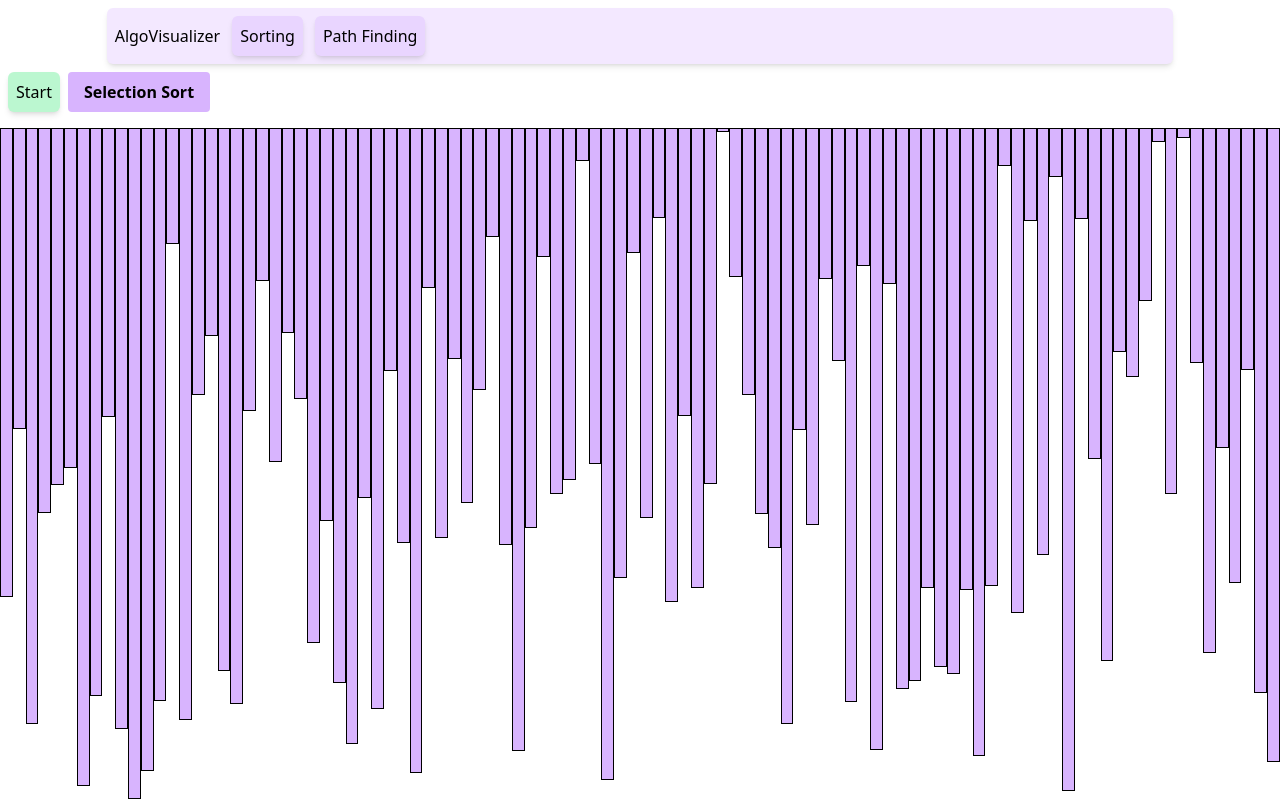
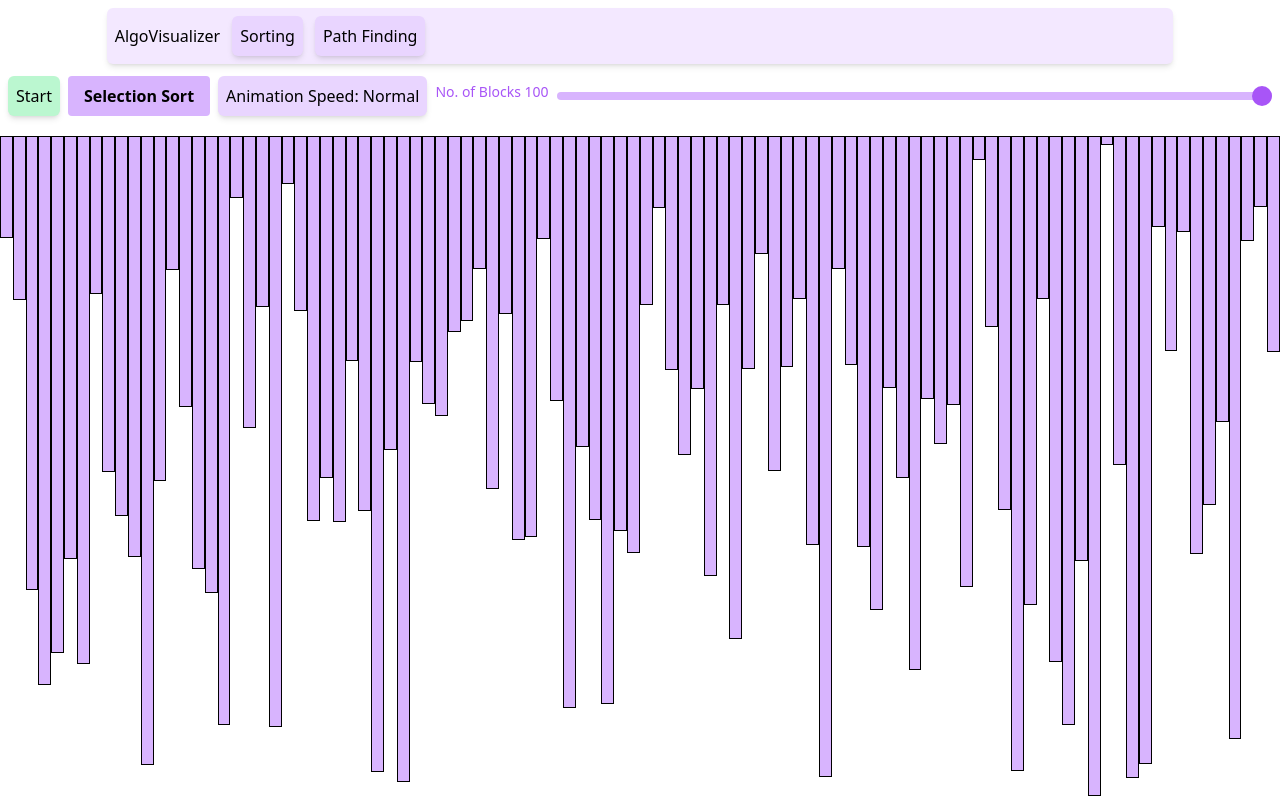
Before and after one commit to jaiswalvikas9991/AlgoVisualizer, a React (Create React App) app: page / in a window 1280 px wide. Built offline with nearby package versions, Linux system fonts and the light colour scheme.

Commit message:
UI updated

```diff
--- /dev/null
+++ b/src/components/Button.tsx
@@ -0,0 +1,26 @@
+interface ButtonProps {
+  className?: string;
+  onClick: () => unknown;
+  text: string;
+  color?: "success" | "danger" | 'primary';
+}
+
+const Button = ({ className, onClick, text, color }: ButtonProps) => {
+  if (!className) className = "";
+  let colorClass;
+  if(color === 'success') colorClass = "bg-green-200 shadow-md hover:bg-green-300";
+  else if(color === 'danger') colorClass = "bg-red-200 shadow-md hover:bg-red-300";
+  else if(color === 'primary') colorClass = "bg-purple-200 shadow-md hover:bg-purple-300";
+  else colorClass = "bg-purple-200 shadow-md hover:bg-purple-300";
+
+  return (
+    <button
+      className={`p-2 mt-1 mb-1 rounded-md shadow-md ${colorClass} ${className}`}
+      onClick={onClick}
+    >
+      {text}
+    </button>
+  );
+};
+
+export default Button;
--- a/src/screens/Graph.tsx
+++ b/src/screens/Graph.tsx
@@ -7,8 +7,10 @@ import {
   edgeIdFromSourceAndTarget,
   getId,
 } from "algorithms/utils";
+import Button from "components/Button";
 import { useEffect, useState, useRef } from "react";
 import GraphSim from "./GraphSim";
+import "../slider.css";
 
 const makeGraph = (nodes: Node[], edges: Link[]): Map<number, Set<number>> => {
   const graph = new Map<number, Set<number>>();
@@ -194,74 +196,56 @@ export default function App() {
 
   return (
     <>
-      <div className="ml-2 flex flex-row items-center space-x-2 flex-wrap">
-        <button
-          className="p-2 mt-1 mb-1 rounded-md bg-green-200 shadow-md hover:bg-green-300"
-          onClick={onClick}
-        >
-          Start
-        </button>
-
-        <button
-          className="p-2 mt-1 mb-1 rounded-md bg-purple-200 shadow-md hover:bg-purple-300"
+      <div className="ml-2 mr-2 flex flex-row items-center space-x-2 flex-wrap">
+        <Button color="success" onClick={onClick} text="Start" />
+        <Button
+          text={pathFinderAlgos[selectedAlgo]}
           onClick={() =>
             setSelectedAlgo((selectedAlgo + 1) % pathFinderAlgos.length)
           }
-        >
-          {pathFinderAlgos[selectedAlgo]}
-        </button>
+        />
 
-        <button
-          className={`p-2 mt-1 mb-1 rounded-md shadow-md hover:bg-purple-300 ${
-            changeStartNode
-              ? "bg-red-200 hover:bg-red-300"
-              : "bg-purple-200 hover:bg-purple-300"
-          }`}
+        <Button
+          color={changeStartNode ? "danger" : "primary"}
+          text={`Source Node ${startNode}`}
           onClick={() => {
             setChangeEndNode(false);
             setChangeStartNode(!changeStartNode);
           }}
-        >
-          Source Node {startNode}
-        </button>
+        />
 
-        <button
-          className={`p-2 mt-1 mb-1 rounded-md shadow-md ${
-            changeEndNode
-              ? "bg-red-200 hover:bg-red-300"
-              : "hover:bg-purple-300 bg-purple-200"
-          }`}
+        <Button
+          color={changeEndNode ? "danger" : "primary"}
+          text={`Target Node ${endNode}`}
           onClick={() => {
             setChangeStartNode(false);
             setChangeEndNode(!changeEndNode);
           }}
-        >
-          Target Node {endNode}
-        </button>
+        />
 
-        <button
-          className="p-2 mt-1 mb-1 rounded-md bg-purple-200 shadow-md hover:bg-purple-300"
+        <Button
           onClick={() =>
             setAnimationSpeed((animationSpeed + 1) % animationSpeeds.length)
           }
+          text={`Animation Speed: ${animationSpeedsInEnglish[animationSpeed]}`}
+        />
+
+        <Button onClick={() => renderRandomGraph()} text="Reload Graph" />
+
+        <label
+          htmlFor="default-range"
+          className="block mb-2 text-sm font-medium text-purple-500"
         >
-          Animation Speed: {animationSpeedsInEnglish[animationSpeed]}
-        </button>
-
-        <button
-          className="p-2 mt-1 mb-1 rounded-md bg-purple-200 shadow-md hover:bg-purple-300"
-          onClick={() => renderRandomGraph()}
-        >
-          Reload Graph
-        </button>
-
+          No. of Nodes {nodeNum}
+        </label>
         <input
-          className="shadow appearance-none border rounded py-2 px-3 text-gray-700 leading-tight focus:outline-none focus:shadow-outline"
-          id="username"
-          type="number"
-          placeholder="Number of Nodes"
+          id="default-range"
+          type="range"
           value={nodeNum}
+          min={2}
+          max={50}
           onChange={onNumberOfNodeChange}
+          className="flex-1 h-2 bg-purple-300 rounded-lg appearance-none cursor-pointer slider"
         />
       </div>
       <div className="p-2 mt-1 mb-1" />
--- a/src/screens/Sorting.tsx
+++ b/src/screens/Sorting.tsx
@@ -1,5 +1,13 @@
-import React, { useReducer, useMemo, Dispatch, useState } from "react";
+import React, {
+  useReducer,
+  useMemo,
+  Dispatch,
+  useState,
+  useRef,
+  useEffect,
+} from "react";
 import SortingAlgo from "algorithms/SortingAlgo";
+import Button from "components/Button";
 
 const randomMatrix = (dimension: number): number[] => {
   let array: number[] = [];
@@ -10,10 +18,40 @@ const randomMatrix = (dimension: number): number[] => {
 };
 
 const Sorting: React.FC = () => {
-  const defaultArrayLen: number = 100;
-
+  const parentRef = useRef<HTMLDivElement>(null);
+  const [towerWidth, setTowerWidth] = useState(20);
   const [activeTab, setActiveTab] = useState(0);
   const [showDropDown, setShowDropDown] = useState(false);
+  const defaultArrayLen: number = 100;
+  const [nodeNum, setNodeNum] = useState(defaultArrayLen);
+  const animationSpeeds = [50, 100, 150, 200, 300];
+  const animationSpeedsInEnglish = [
+    "Very Fast",
+    "Fast",
+    "Normal",
+    "Slow",
+    "Very Slow",
+  ];
+  const [animationSpeed, setAnimationSpeed] = useState(2);
+
+  const onScreenResize = () => {
+    if (!parentRef) return;
+    setTowerWidth(parentRef.current.clientWidth / nodeNum);
+  };
+
+  useEffect(() => {
+    window.addEventListener("resize", onScreenResize);
+    return () => window.removeEventListener("resize", onScreenResize);
+  }, []);
+
+  const onNumberOfNodeChange = (e) => {
+    setNodeNum(e.target.value);
+  };
+
+  useEffect(() => {
+    setHeights({ type: "UPDATE", payload: randomMatrix(nodeNum) });
+    onScreenResize();
+  }, [nodeNum]);
 
   const heightReducer = (
     state: number[],
@@ -32,8 +70,11 @@ const Sorting: React.FC = () => {
     Dispatch<{ type: string; payload: number[] }>
   ] = useReducer(heightReducer, randomMatrix(defaultArrayLen));
 
-  const start = (): void => {
-    let sort: SortingAlgo = new SortingAlgo(setHeights, 50);
+  const onStart = (): void => {
+    let sort: SortingAlgo = new SortingAlgo(
+      setHeights,
+      animationSpeeds[animationSpeed]
+    );
     switch (activeTab) {
       case 0:
         sort.selectionSort([...heights]);
@@ -63,7 +104,7 @@ const Sorting: React.FC = () => {
   const onClick = (tab: number): void => {
     if (activeTab === tab) return;
     setActiveTab(tab);
-    setHeights({ type: "UPDATE", payload: randomMatrix(defaultArrayLen) });
+    setHeights({ type: "UPDATE", payload: randomMatrix(nodeNum) });
   };
 
   const sortingAlgos = [
@@ -77,13 +118,8 @@ const Sorting: React.FC = () => {
 
   return (
     <>
-      <div className="flex flex-row items-center space-x-2 ml-2">
-        <button
-          className="p-2 rounded-md bg-green-200 shadow-md hover:bg-green-300"
-          onClick={start}
-        >
-          Start
-        </button>
+      <div className="flex flex-row items-center space-x-2 ml-2 mr-2">
+        <Button color="success" text="Start" onClick={onStart} />
 
         <div className="dropdown inline-block relative">
           <button
@@ -110,13 +146,36 @@ const Sorting: React.FC = () => {
             </li>
           </ul>
         </div>
+
+        <Button
+          onClick={() =>
+            setAnimationSpeed((animationSpeed + 1) % animationSpeeds.length)
+          }
+          text={`Animation Speed: ${animationSpeedsInEnglish[animationSpeed]}`}
+        />
+
+        <label
+          htmlFor="default-range"
+          className="block mb-2 text-sm font-medium text-purple-500"
+        >
+          No. of Blocks {nodeNum}
+        </label>
+        <input
+          id="default-range"
+          type="range"
+          value={nodeNum}
+          min={2}
+          max={100}
+          onChange={onNumberOfNodeChange}
+          className="flex-1 h-2 bg-purple-300 rounded-lg appearance-none cursor-pointer slider"
+        />
       </div>
 
       <div className="p-2" />
 
-      <div className="flex flex-row flex-1">
+      <div ref={parentRef} className="flex flex-row flex-1">
         {heights.map((value, index) => (
-          <Tower key={index} height={value} />
+          <Tower key={index} width={towerWidth} height={value} />
         ))}
       </div>
     </>
@@ -126,6 +185,7 @@ const Sorting: React.FC = () => {
 interface Props {
   key: number;
   height: number;
+  width: number;
 }
 const Tower = (props: Props) => {
   return useMemo(
@@ -134,7 +194,7 @@ const Tower = (props: Props) => {
         className="border-black border-solid border bg-purple-300"
         style={{
           height: `${props.height * 100}%`,
-          width: 20,
+          width: props.width,
         }}
       />
     ),
--- /dev/null
+++ b/src/slider.css
@@ -0,0 +1,18 @@
+/* The slider handle (use -webkit- (Chrome, Opera, Safari, Edge) and -moz- (Firefox) to override default look) */
+.slider::-webkit-slider-thumb {
+    -webkit-appearance: none; /* Override default look */
+    appearance: none;
+    width: 20px; /* Set a specific slider handle width */
+    height: 20px; /* Slider handle height */
+    border-radius: 10px;
+    background: #A855F7; /* Green background */
+    cursor: pointer; /* Cursor on hover */
+  }
+
+  .slider::-moz-range-thumb {
+    width: 20px; /* Set a specific slider handle width */
+    height: 20px; /* Slider handle height */
+    background: #A855F7; /* Green background */
+    border-radius: 10px;
+    cursor: pointer; /* Cursor on hover */
+  }
```
